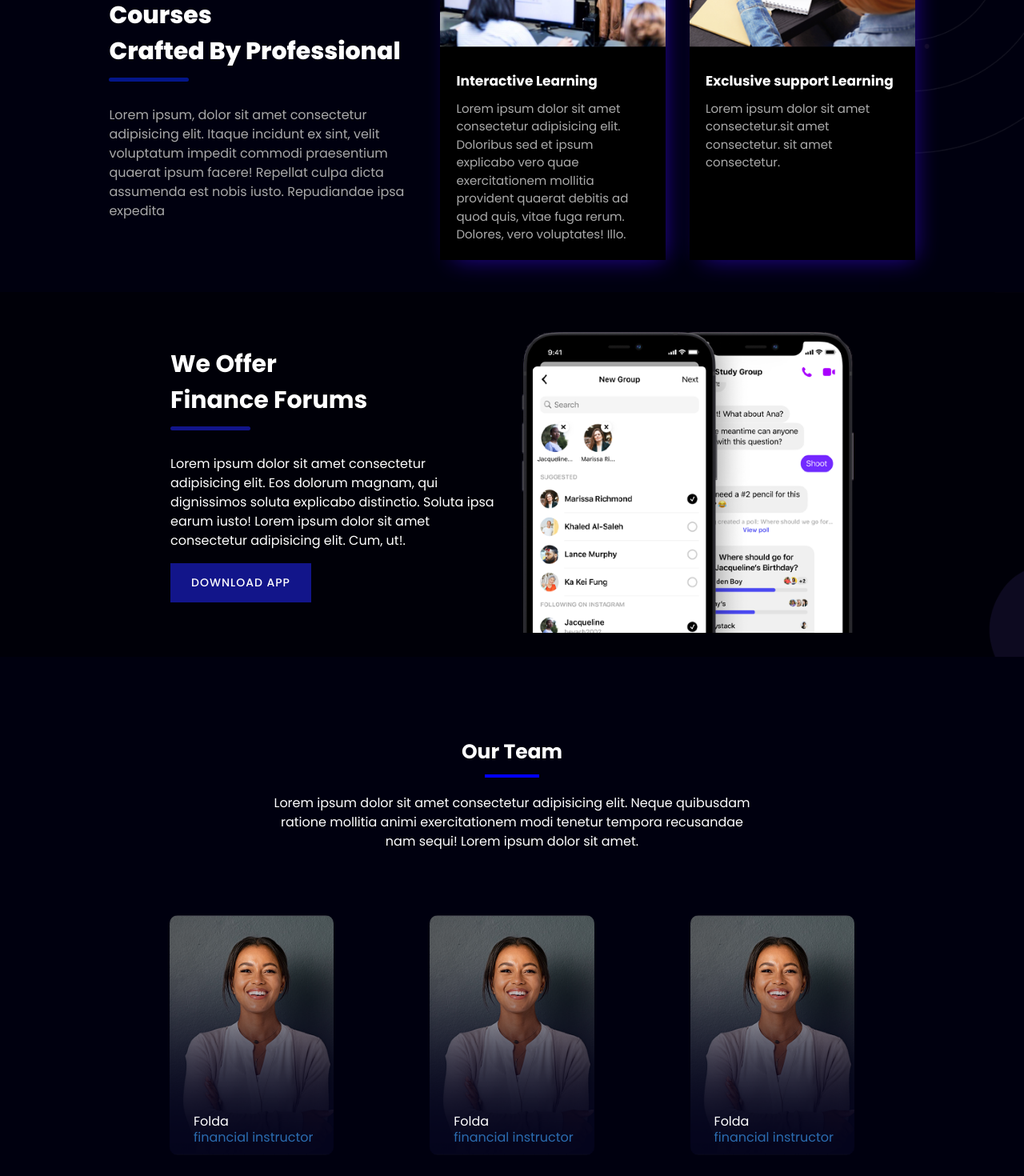
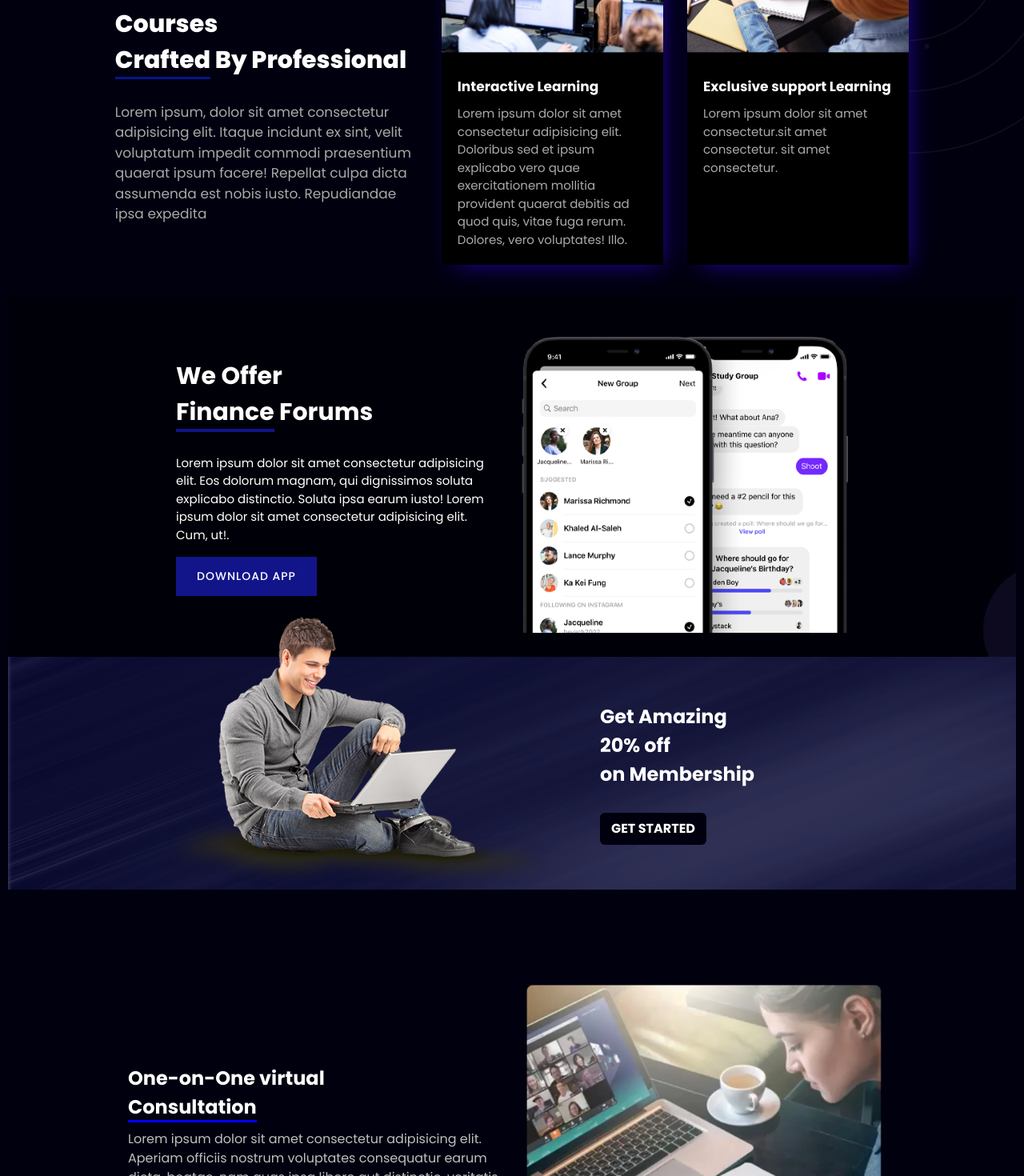
Before and after one commit to ammarinnovative/Mula-Website, a React (Create React App) app: page /about in a window 1280 px wide. Shown: the part 420-1890 px from the top of the page at 80% size. Built offline with nearby package versions, Linux system fonts and the light colour scheme; what react-topbar-progress-indicator would draw is missing.

Commit message:
updated code

```diff
--- a/src/components/Membershipcard/Membershipcard.jsx
+++ b/src/components/Membershipcard/Membershipcard.jsx
@@ -7,9 +7,9 @@ import {
   Stack,
   Text,
   UnorderedList,
-  Link,
 } from '@chakra-ui/react';
 import { AiOutlineArrowRight } from 'react-icons/ai';
+import { Link } from 'react-router-dom';
 import { ChakraProvider } from '@chakra-ui/react';
 import { Link as ReactLink } from 'react-router-dom';
 import { Global, css } from '@emotion/react';
@@ -35,6 +35,7 @@ const MembershipCard = ({item}) => {
     }
   `;
   return (
+    <Link to={`MembershipById/${item?._id}`}>
     <Box
       border={'1px solid #12158a'}
       padding={'10px'}
@@ -113,6 +114,7 @@ const MembershipCard = ({item}) => {
         </Link>
       </Box>
     </Box>
+    </Link>
   );
 };
 
--- a/src/views/About/About.jsx
+++ b/src/views/About/About.jsx
@@ -57,9 +57,9 @@ const About = () => {
       width={'100%'}
       height={'auto'}
       position={'relative'}
+      padding={'10px'}
       backgroundColor={'#00000f'}
     >
-
       <Box right={'0'} top={'100px'} position={'absolute'}>
         <Image src={Circular} width={'400px'} alt="img" />
       </Box>
@@ -91,19 +91,27 @@ const About = () => {
             width={'100%'}
             justifyContent={'center'}
             alignItems={'center'}
+            flexWrap={'wrap'}
           >
-            <Box mt={'50px'} width={'30%'}>
-              <Box fontWeight={'800'} color={'white'} fontSize={'30px'}>
-                The Best Financial Courses <br /> Crafted By Professional
+            <Box mt={'50px'} width={{ base: '100%', md: '48%', lg: '30%' }}>
+              <Box
+                fontWeight={'800'}
+                textAlign={{ base: 'center', md: 'left', lg: 'left' }}
+                color={'white'}
+                fontSize={{ base: '24px', md: '26px', lg: '30px' }}
+              >
+                The Best Financial Courses <br />{' '}
+                <Text as={'span'} borderBottom={'3px solid #041689'}>
+                  Crafted
+                </Text>{' '}
+                By Professional
               </Box>
-              <Box
-                width={'100px'}
-                borderRadius={'10px'}
-                mt={'10px'}
-                backgroundColor={'#041689'}
-                height={'5px'}
-              ></Box>
-              <Text color={'#a9a9a9'} mt={'30px'}>
+              <Text
+                color={'#a9a9a9'}
+                fontSize={{ base: '15px', md: '16px', lg: '17px' }}
+                textAlign={{ base: 'center', md: 'left' }}
+                mt={'30px'}
+              >
                 Lorem ipsum, dolor sit amet consectetur adipisicing elit. Itaque
                 incidunt ex sint, velit voluptatum impedit commodi praesentium
                 quaerat ipsum facere! Repellat culpa dicta assumenda est nobis
@@ -114,7 +122,7 @@ const About = () => {
             {data.map(item => {
               return (
                 <Box
-                  width={'22%'}
+                  width={{ base: '80%', md: '40%', lg: '22%' }}
                   backgroundColor={'black'}
                   boxShadow="8px 8px 29px -10px rgba(62, 10, 255, 0.63)"
                   _webkitBoxShadow="8px 8px 29px -10px rgba(62, 10, 255, 0.63)"
@@ -151,7 +159,7 @@ const About = () => {
       </Box>
       <Box
         height={'auto'}
-        padding={'30px'}
+        padding={{ base: '10px', md: '20px', lg: '30px' }}
         backgroundImage={shadow}
         display={'flex'}
         justifyContent={'space-between'}
@@ -164,134 +172,82 @@ const About = () => {
       >
         <Box
           display={'flex'}
-          width={'70%'}
+          width={{ base: '100%', md: '70%' }}
           gap={'30px'}
           margin={'auto'}
           alignItems={'center'}
+          flexDirection={{ base: 'column', lg: 'row' }}
           justifyContent={'space-between'}
         >
-          <Box width={'30rem'}>
+          <Box
+            textAlign={{ base: 'center', md: 'center', lg: 'left' }}
+            width={{ base: '100%', md: '100%', lg: '30rem' }}
+          >
             <Text
               color={'white'}
+              textAlign={{ base: 'center', lg: 'left' }}
               fontWeight={'700'}
               mb={'10px'}
-              fontSize={'30px'}
+              fontSize={{ base: '23px', md: '26px', lg: '30px' }}
             >
-              We Offer <br /> Finance Forums
+              We Offer <br />{' '}
+              <Text as={'span'} borderBottom={'4px solid #12158a'}>
+                Finance
+              </Text>{' '}
+              Forums
             </Text>
-            <Box
-              width={'100px'}
-              borderRadius={'8px'}
-              margin={'10px 0'}
-              backgroundColor={'#12158a'}
-              height={'5px'}
-            ></Box>
-            <Text mb={4} mt={'30px'} color={'white'}>
+            <Text
+              mb={4}
+              fontSize={{ base: '14px', md: '15px' }}
+              textAlign={{ base: 'center', lg: 'left' }}
+              mt={'30px'}
+              color={'white'}
+            >
               Lorem ipsum dolor sit amet consectetur adipisicing elit. Eos
               dolorum magnam, qui dignissimos soluta explicabo distinctio.
               Soluta ipsa earum iusto! Lorem ipsum dolor sit amet consectetur
               adipisicing elit. Cum, ut!.
             </Text>
-          <Link className='btn-a'>Download App</Link>
+            <Link className="btn-a">Download App</Link>
           </Box>
           <Box mt={'20px'}>
             <Image
               overflow={'hidden'}
-              width={'100%'}
+              width={{ base: '80%', md: '100%' }}
               src={Layer16}
+              margin={'auto'}
               alt="image"
             />
           </Box>
         </Box>
       </Box>
-      <Box
-        padding={'20px'}
-        paddingBottom={'100px'}
-        paddingTop={'100px'}
-        width={'70%'}
-        margin={'auto'}
-        textAlign={'center'}
-      >
-        <Text fontSize={'25px'} fontWeight={'600'} color={'white'}>
-          Our Team
-        </Text>
-        <Box
-          width={'8%'}
-          margin={'auto'}
-          mt={'10px'}
-          height={'4px'}
-          backgroundColor={'blue'}
-        ></Box>
-        <Text color={'white'} m={'auto'} width={'70%'} mt={'20px'}>
-          Lorem ipsum dolor sit amet consectetur adipisicing elit. Neque
-          quibusdam ratione mollitia animi exercitationem modi tenetur tempora
-          recusandae nam sequi! Lorem ipsum dolor sit amet.
-        </Text>
-        <Box
-          display={'flex'}
-          gap={'20px'}
-          justifyContent={'space-between'}
-          alignItems={'center'}
-          flexWrap={'wrap'}
-          mt={'5rem'}
-        >
-          {ImageData.map(data => {
-            return (
-              <Box
-                width={{ base: '100%', md: '46%', lg: '30%', xl: '24%' }}
-                borderRadius={'10px'}
-                position={'relative'}
-                bgRepeat={'no-repeat'}
-                backgroundSize={'cover'}
-                backgroundPosition={'center'}
-                height={'300px'}
-                backgroundImage={data.image}
-              >
-                <Text
-                  left={'30px'}
-                  color={'white'}
-                  position={'absolute'}
-                  bottom={'30px'}
-                >
-                  {data.name}
-                </Text>
-                <Text
-                  left={'30px'}
-                  color={'blue.600'}
-                  position={'absolute'}
-                  bottom={'10px'}
-                >
-                  {data.occupation}
-                </Text>
-              </Box>
-            );
-          })}
-        </Box>
-      </Box>
+
       <Box
         width={'100%'}
         display={'flex'}
         justifyContent={'center'}
-        gap={'60px'}
+        gap={{ base: '0', md: '60px' }}
+        flexDirection={{ base: 'column', md: 'row' }}
         alignItems={'center'}
+        padding={{ base: '50px 0', lg: '0' }}
         minHeight={'17rem'}
         backgroundImage={back}
       >
-        <Box width={'30rem'}>
+        <Box width={{ base: '25rem', lg: '30rem' }}>
           <Image mt={'-50px'} src={kit} alt="image" />
         </Box>
-        <Box width={'20rem'}>
-          <Text fontSize={'24px'} fontWeight={'700'} color={'white'}>
-            Get Amazing <br /> 20% off on Membership
+        <Box width={'20rem'} textAlign={{ base: 'center', lg: 'left' }}>
+          <Text
+            fontSize={'24px'}
+            textAlign={{ base: 'center', lg: 'left' }}
+            fontWeight={'700'}
+            color={'white'}
+          >
+            Get Amazing <br />{' '}
+            <Text borderBottom={'2px solid #0000f'}>20% off</Text> on Membership
           </Text>
-          <Box
-            width={'30%'}
-            height={'3px'}
-            margin={'10px 0'}
-            backgroundColor={'#00000f'}
-          ></Box>
           <Button
-            mt={'30px'}
+            mt={{ base: '0', md: '30px' }}
             padding={'10px 14px'}
             _hover={'none'}
             color={'white'}
@@ -301,10 +257,10 @@ const About = () => {
           </Button>
         </Box>
       </Box>
-      <Box>
+
       <Box
         width={'100%'}
-          padding={'7rem'}
+        padding={'7rem 0'}
         flexWrap={'wrap'}
         display={'flex'}
         justifyContent={'center'}
@@ -313,19 +269,15 @@ const About = () => {
         <Box>
           <Text
             fontSize={'24px'}
-              width={'20rem'}
+            width={{base:"100%",lg:"20rem"}}
             fontWeight={'bold'}
             color={'white'}
+            mb={"10px"}
+            textAlign={{base:"center",md:"left",lg:"none"}}
           >
-              One-on-One virtual Consultation
+            One-on-One virtual <Text as={'span'} width={"10%"} borderBottom={"3px solid blue"}>Consultation</Text>
           </Text>
-            <Box
-              width={'10%'}
-              borderRadius={'10px'}
-              m={'10px 0'}
-              backgroundColor={'blue'}
-              height={'3px'}
-            ></Box>
+
           <Text color={'#bfbfbf'} width={'30rem'}>
             Lorem ipsum dolor sit amet consectetur adipisicing elit. Aperiam
             officiis nostrum voluptates consequatur earum dicta, beatae, nam
@@ -333,9 +285,8 @@ const About = () => {
             voluptatibus laudantium quasi! Doloribus, obcaecati hic.
           </Text>
         </Box>
-          <Box>
-            <Image width={'30rem'} src={Layer20} alt="image" />
-          </Box>
+        <Box width={'30rem'}>
+          <Image  src={Layer20} alt="image" />
         </Box>
       </Box>
 
--- a/src/views/Membership/Membership.jsx
+++ b/src/views/Membership/Membership.jsx
@@ -37,17 +37,17 @@ const Membership = () => {
       >
         <Text
           textAlign={'center'}
-          fontSize={'45px'}
+          fontSize={{base:"25px",md:"34px",lg:"45px"}}
           fontWeight={'800'}
           marginTop={'42px'}
-          mb={'50px'}
+          mb={{base:"25px",md:"33px",lg:"50px"}}
           color={'white'}
         >
           Courses
         </Text>
         <Text
           textAlign={'center'}
-          fontSize={'40px'}
+          fontSize={{base:"25px",md:"34px",lg:"40px"}}
           mt={'30px 0'}
           color={'white'}
           fontWeight={'650'}
```
Lines whose indentation alone changed are shown as unchanged.
